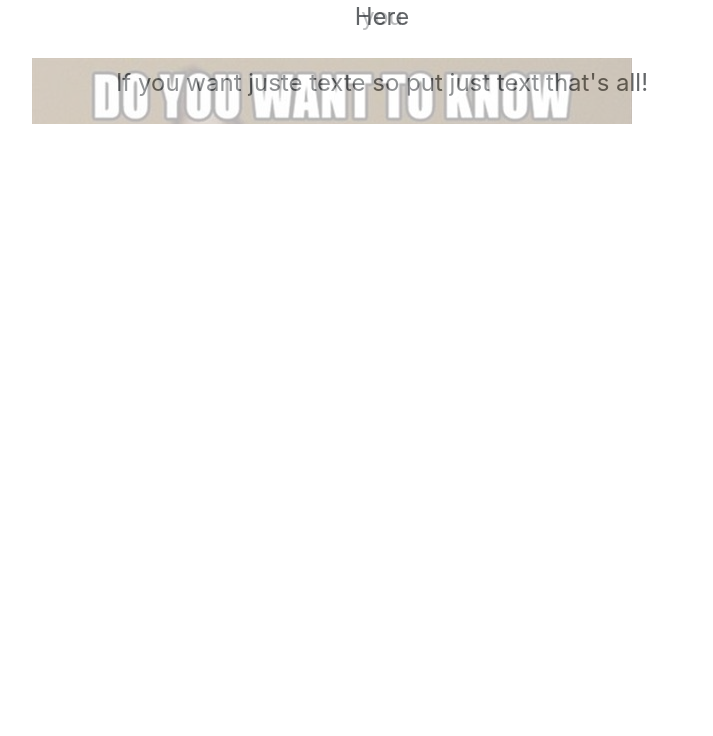
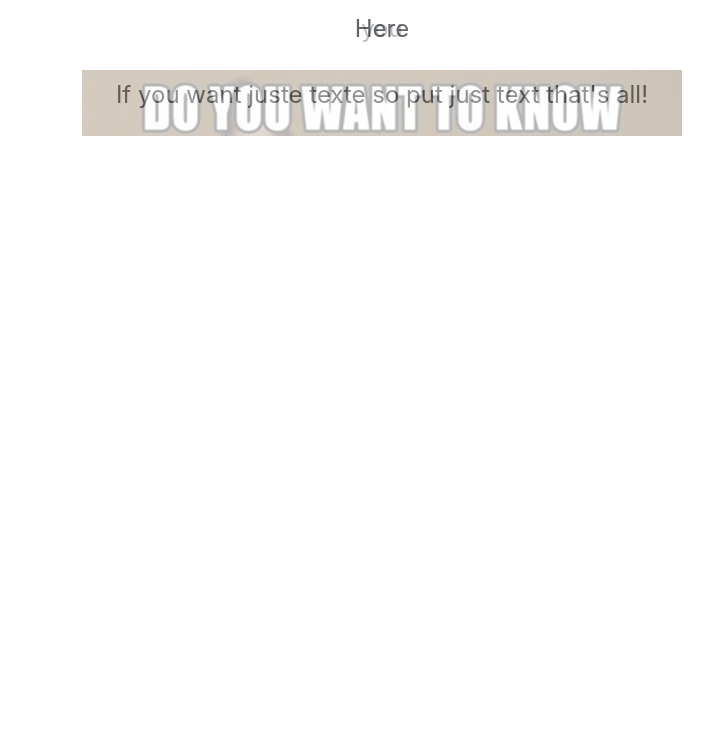
Before and after one commit to fannyperret/Cat-Gallery-Slick, a plain HTML site: page index.html in a window 1280 px wide. Shown: the part 64-800 px from the top of the page, without its empty margins (258-971 px from the left). Drawn offline with nearby package versions, Linux system fonts and the light colour scheme.

Commit message:
center div img :cat:

```diff
--- a/assets/style.css
+++ b/assets/style.css
@@ -1,21 +1,16 @@
 #title {
-
   text-align: center;
   font-size: 30px;
+  margin-bottom: 20px;
 }
 
 #slider {
-
   max-width: 700px;
   max-height: 300px;
   margin:auto;
 }
 
 #slider .item {
-/*
-  width: 100%;
-  height: 100%; */
-
   line-height: 50px;
 }
 
@@ -23,6 +18,10 @@
   text-align: center;
 }
 
+img {
+  margin: auto;
+}
+
 p {
   font-size: 1.5em;
 }
```
